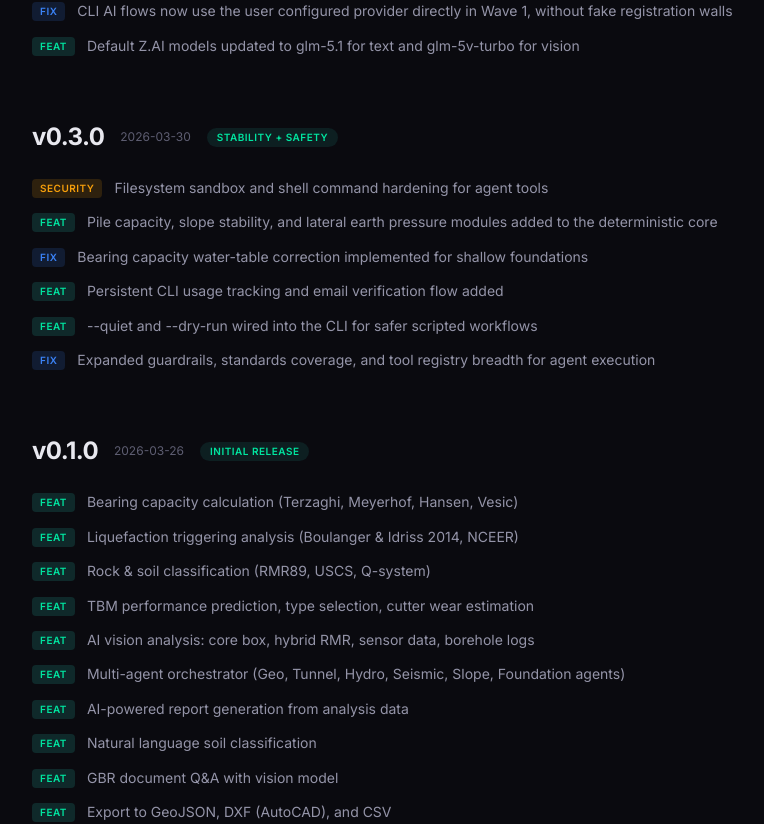
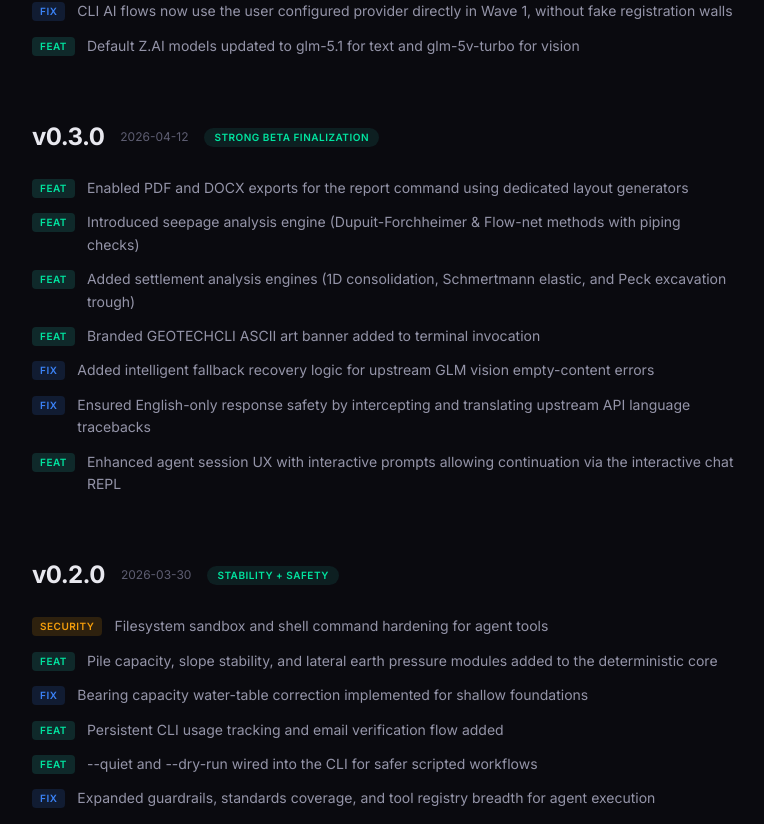
Before and after one commit to kilickursat/geotechcli-, a Next.js app in the folder packages/web/: page /changelog in a window 1280 px wide. Shown: the part 718-1542 px from the top of the page, without its empty margins (16-780 px from the left). Built offline with nearby package versions, Linux system fonts and the light colour scheme; no server answers.

Commit message:
docs(web): update changelog for geotechcli strong-beta v0.3.0

```diff
--- a/packages/web/app/changelog/page.tsx
+++ b/packages/web/app/changelog/page.tsx
@@ -28,6 +28,20 @@ const releases = [
   },
   {
     version: GEOTECHCLI_VERSION,
+    date: '2026-04-12',
+    tag: 'Strong Beta Finalization',
+    changes: [
+      { type: 'feat', text: 'Enabled PDF and DOCX exports for the report command using dedicated layout generators' },
+      { type: 'feat', text: 'Introduced seepage analysis engine (Dupuit-Forchheimer & Flow-net methods with piping checks)' },
+      { type: 'feat', text: 'Added settlement analysis engines (1D consolidation, Schmertmann elastic, and Peck excavation trough)' },
+      { type: 'feat', text: 'Branded GEOTECHCLI ASCII art banner added to terminal invocation' },
+      { type: 'fix', text: 'Added intelligent fallback recovery logic for upstream GLM vision empty-content errors' },
+      { type: 'fix', text: 'Ensured English-only response safety by intercepting and translating upstream API language tracebacks' },
+      { type: 'feat', text: 'Enhanced agent session UX with interactive prompts allowing continuation via the interactive chat REPL' },
+    ],
+  },
+  {
+    version: '0.2.0',
     date: '2026-03-30',
     tag: 'Stability + Safety',
     changes: [
```
